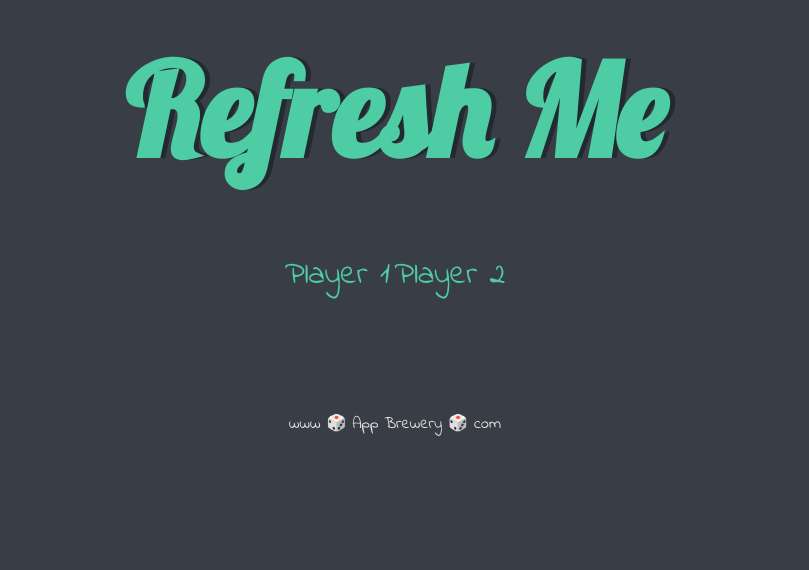
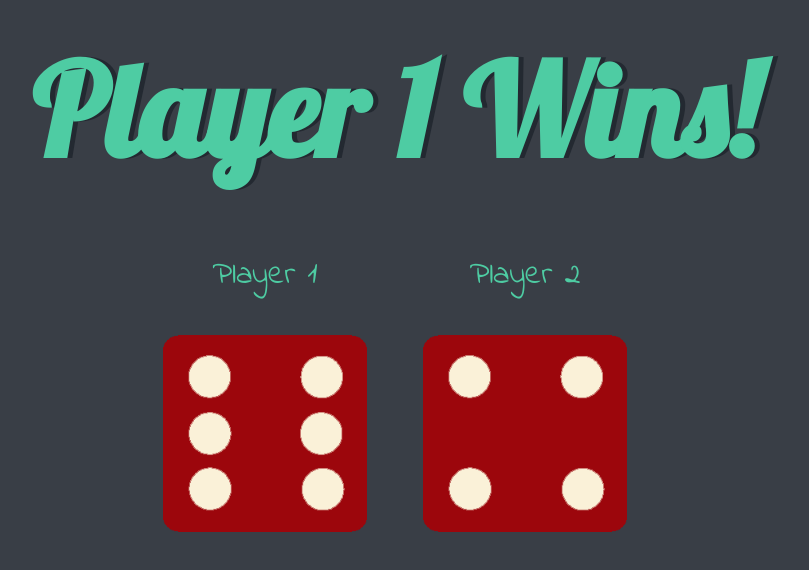
Before and after one commit to LouisNguyen1409/Dice_Game, a plain HTML site: page dicee.html in a window 1280 px wide. Shown: the whole page, without its empty margins (245-1054 px from the left). Drawn offline with Linux system fonts and the light colour scheme.

Commit message:
Initial upload

```diff
--- a/dicee.html
+++ b/dicee.html
@@ -1,33 +1,28 @@
 <!DOCTYPE html>
 <html lang="en" dir="ltr">
     <head>
-    <meta charset="utf-8">
+        <meta charset="utf-8" />
         <title>Dicee</title>
-    <link rel="stylesheet" href="styles.css">
-    <link href="https://fonts.googleapis.com/css?family=Indie+Flower|Lobster" rel="stylesheet">
-
+        <link rel="stylesheet" href="styles.css" />
+        <link
+            href="https://fonts.googleapis.com/css?family=Indie+Flower|Lobster"
+            rel="stylesheet"
+        />
     </head>
     <body>
-
         <div class="container">
             <h1>Refresh Me</h1>
 
             <div class="dice">
                 <p>Player 1</p>
-        <img class="img1" src="">
+                <img class="img1" src="./images/dice6.png" />
             </div>
 
             <div class="dice">
                 <p>Player 2</p>
-        <img class="img2" src="">
+                <img class="img2" src="./images/dice6.png" />
             </div>
-
         </div>
-
-
+        <script src="./index.js"></script>
     </body>
-
-  <footer>
-    www 🎲 App Brewery 🎲 com
-  </footer>
 </html>
--- /dev/null
+++ b/index.js
@@ -0,0 +1,16 @@
+const randomNumber1 = Math.floor(Math.random() * 6) + 1; // 1-6
+const img1 = document.querySelector(".img1");
+img1.setAttribute("src", `images/dice${randomNumber1}.png`);
+
+
+const randomNumber2 = Math.floor(Math.random() * 6) + 1; // 1-6
+const img2 = document.querySelector(".img2");
+img2.setAttribute("src", `images/dice${randomNumber2}.png`);
+
+if (randomNumber1 > randomNumber2) {
+    document.querySelector("h1").innerHTML = "Player 1 Wins!";
+} else if (randomNumber1 < randomNumber2) {
+    document.querySelector("h1").innerHTML = "Player 2 Wins!";
+} else {
+    document.querySelector("h1").innerHTML = "Draw!";
+}
```
Lines whose indentation alone changed are shown as unchanged.
